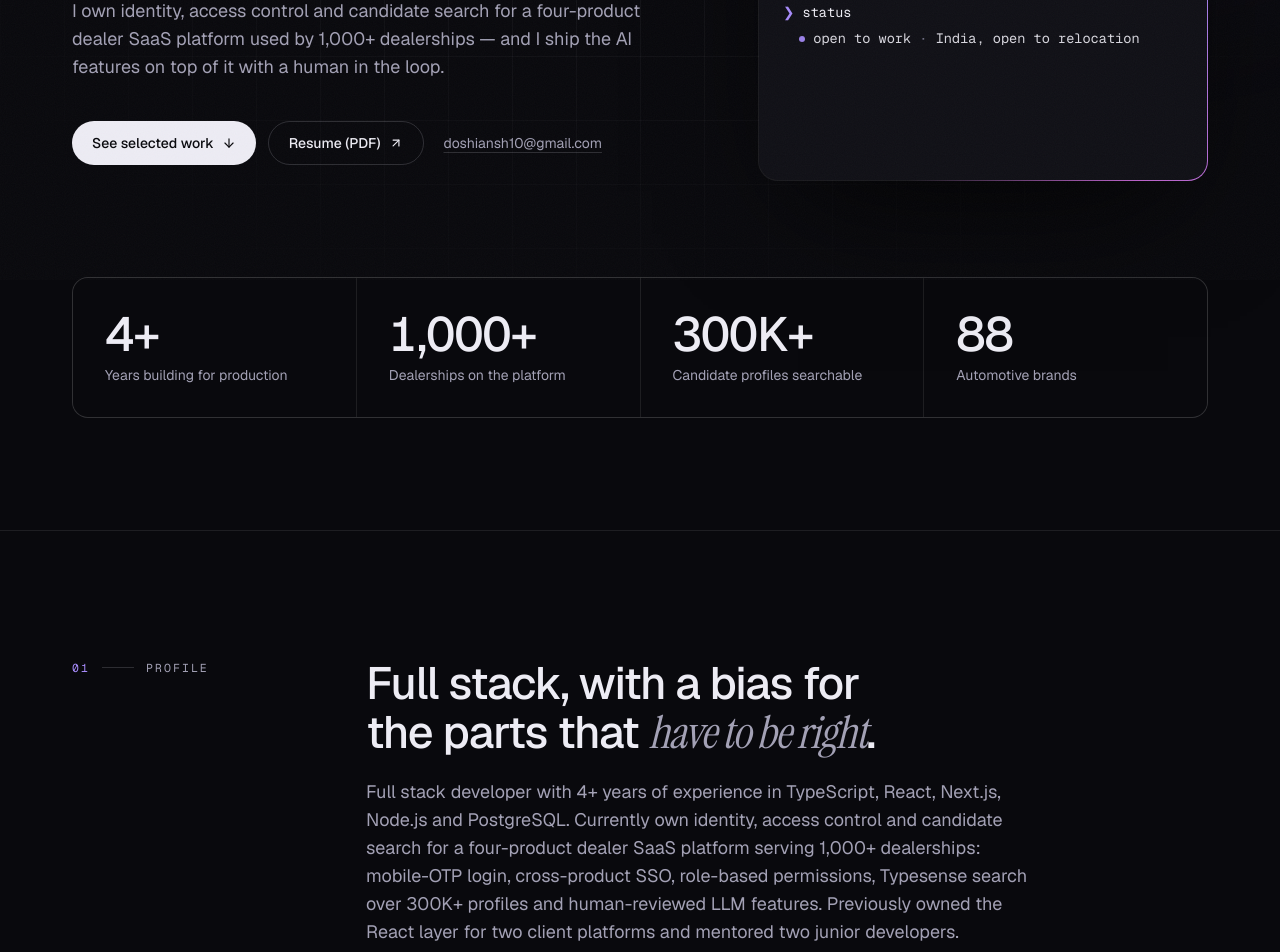
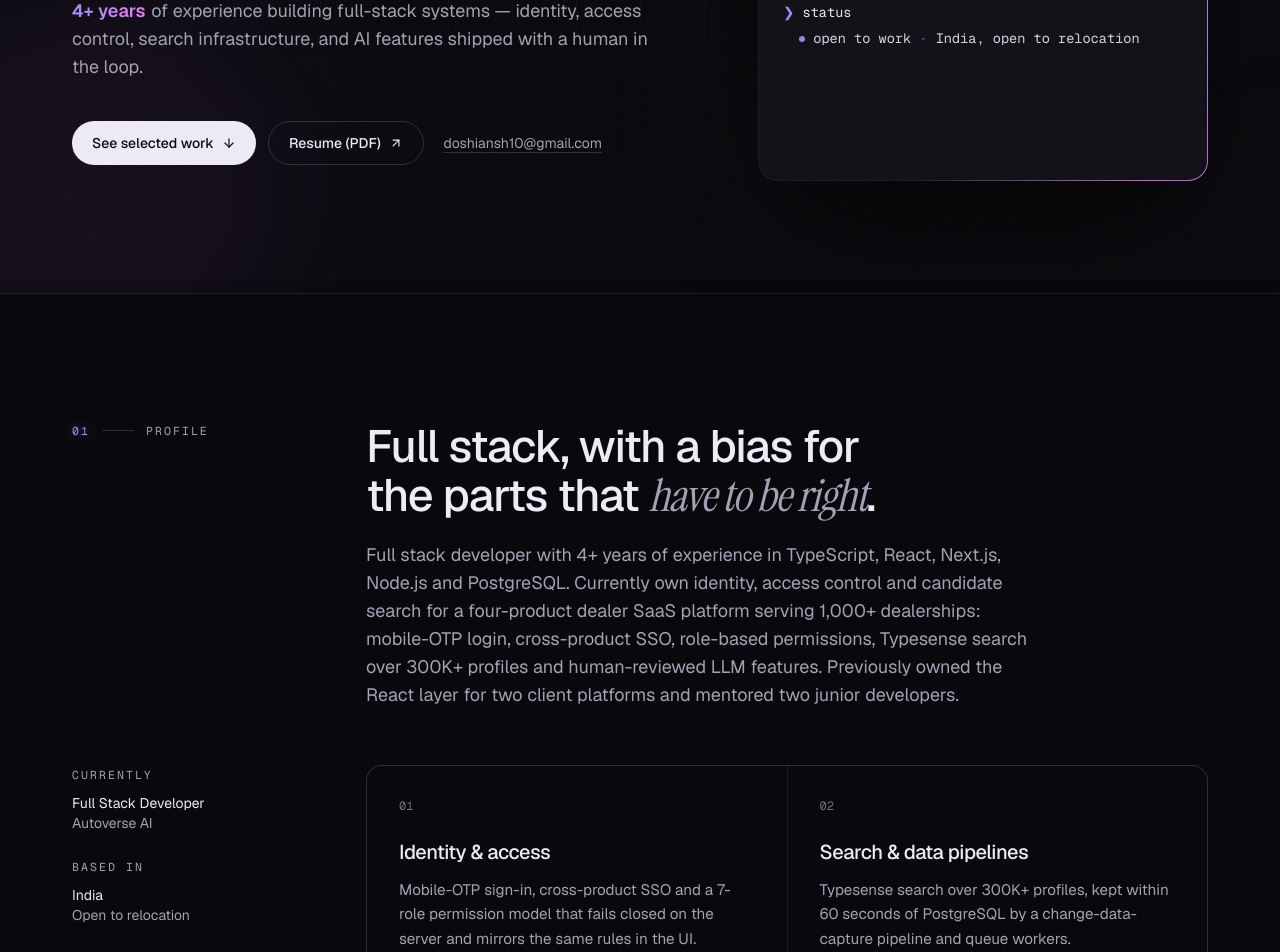
Before and after one commit to anshdoshi/portfolio-nextjs, a Next.js app: page / in a window 1280 px wide. Shown: the part 520-1472 px from the top of the page. Built offline with nearby package versions, Linux system fonts and the light colour scheme.

Commit message:
changes added

```diff
--- a/app/globals.css
+++ b/app/globals.css
@@ -109,11 +109,11 @@
     z-index: -1;
     border-radius: inherit;
     opacity: 0;
-    transition: opacity 0.4s ease;
+    transition: opacity 0.5s ease;
     background: radial-gradient(
-      420px circle at var(--mx, 50%) var(--my, 50%),
-      rgb(var(--signal) / 0.075),
-      transparent 60%
+      480px circle at var(--mx, 50%) var(--my, 50%),
+      rgb(var(--signal) / 0.09),
+      transparent 65%
     );
     pointer-events: none;
   }
@@ -132,6 +132,30 @@
     }
   }
 
+  /* Ambient orb float */
+  @keyframes float {
+    0%, 100% { transform: translate3d(0, 0, 0) scale(1); }
+    33%       { transform: translate3d(10px, -18px, 0) scale(1.03); }
+    66%       { transform: translate3d(-8px, 10px, 0) scale(0.97); }
+  }
+  .animate-float     { animation: float 14s ease-in-out infinite; }
+  .animate-float-alt { animation: float 18s ease-in-out infinite reverse; }
+
+  /* Timeline dot ring pulse */
+  @keyframes ring-pulse {
+    0%   { box-shadow: 0 0 0 0   rgb(var(--signal) / 0.55); }
+    70%  { box-shadow: 0 0 0 10px rgb(var(--signal) / 0); }
+    100% { box-shadow: 0 0 0 0   rgb(var(--signal) / 0); }
+  }
+  .ring-pulse { animation: ring-pulse 2.6s ease-out infinite; }
+
+  /* Magnetic button: translate driven by --dx / --dy set from JS */
+  [data-magnetic] {
+    transform: translate(var(--dx, 0px), var(--dy, 0px));
+    transition: transform 0.4s cubic-bezier(0.16, 1, 0.3, 1);
+    will-change: transform;
+  }
+
   /* Scroll reveal: only hidden once JS has marked <html class="js">, so no-JS visitors see everything */
   .js [data-reveal] {
     opacity: 0;
@@ -140,6 +164,25 @@
     transition-delay: var(--d, 0ms);
   }
   .js [data-reveal].is-visible {
+    opacity: 1;
+    transform: none;
+  }
+
+  /* Directional reveal variants */
+  .js [data-reveal="left"] {
+    opacity: 0;
+    transform: translate3d(-32px, 0, 0);
+    transition: opacity 0.9s cubic-bezier(0.16, 1, 0.3, 1), transform 0.9s cubic-bezier(0.16, 1, 0.3, 1);
+    transition-delay: var(--d, 0ms);
+  }
+  .js [data-reveal="right"] {
+    opacity: 0;
+    transform: translate3d(32px, 0, 0);
+    transition: opacity 0.9s cubic-bezier(0.16, 1, 0.3, 1), transform 0.9s cubic-bezier(0.16, 1, 0.3, 1);
+    transition-delay: var(--d, 0ms);
+  }
+  .js [data-reveal="left"].is-visible,
+  .js [data-reveal="right"].is-visible {
     opacity: 1;
     transform: none;
   }
@@ -305,6 +348,19 @@
     [data-tilt] {
       transform: none !important;
     }
+    .animate-float,
+    .animate-float-alt,
+    .ring-pulse {
+      animation: none !important;
+    }
+    [data-magnetic] {
+      transform: none !important;
+    }
+    .js [data-reveal="left"],
+    .js [data-reveal="right"] {
+      opacity: 1;
+      transform: none;
+    }
   }
 
   /* Print (used by /resume) */
@@ -328,6 +384,11 @@
     color: transparent;
     padding-right: 0.08em; /* keeps the italic overhang from clipping */
   }
+
+  /* Signal glow text — used on section index numbers */
+  .text-signal-glow {
+    text-shadow: 0 0 12px rgb(var(--signal) / 0.6), 0 0 30px rgb(var(--signal) / 0.2);
+  }
 }
 
 /* Film-grain noise overlay (static SVG, no JS) */
--- a/components/sections/About.tsx
+++ b/components/sections/About.tsx
@@ -20,7 +20,7 @@ export default function About() {
         />
 
         <div className="mt-14 grid gap-10 md:grid-cols-12">
-          <div className="md:col-span-3" data-reveal>
+          <div className="md:col-span-3" data-reveal="left">
             <dl className="space-y-6 text-sm">
               <div>
                 <dt className="eyebrow">Currently</dt>
@@ -74,7 +74,7 @@ export default function About() {
               AI features that a human approves first.
             </p>
           </div>
-          <div className="md:col-span-7 lg:col-span-5" data-reveal style={delay(1)}>
+          <div className="md:col-span-7 lg:col-span-5" data-reveal="right" style={delay(1)}>
             <SystemFlow />
           </div>
         </div>
--- a/components/sections/Contact.tsx
+++ b/components/sections/Contact.tsx
@@ -16,6 +16,10 @@ export default function Contact() {
   return (
     <section id="contact" aria-labelledby="contact-title" className="relative overflow-hidden border-t border-line py-24 sm:py-32">
       <div className="grid-backdrop pointer-events-none absolute inset-0 -z-10" aria-hidden />
+      <div
+        className="animate-float pointer-events-none absolute -top-32 right-[-5%] -z-10 h-[480px] w-[480px] rounded-full bg-signal/[0.08] blur-[120px]"
+        aria-hidden
+      />
       <div className="page-x">
         <p data-reveal className="eyebrow flex items-center gap-3">
           <span className="text-signal">07</span>
--- a/components/sections/Experience.tsx
+++ b/components/sections/Experience.tsx
@@ -24,7 +24,7 @@ export default function Experience() {
               <li key={job.company} className="relative pl-8 sm:pl-12">
                 <span
                   aria-hidden
-                  className="absolute left-0 top-2 h-[9px] w-[9px] -translate-x-1/2 rounded-full border border-signal bg-ink"
+                  className="ring-pulse absolute left-0 top-2 h-[9px] w-[9px] -translate-x-1/2 rounded-full border border-signal bg-ink"
                 />
                 <div data-reveal className="flex flex-col gap-1 sm:flex-row sm:items-baseline sm:justify-between sm:gap-6">
                   <h3 className="text-2xl font-medium tracking-tight text-fg">
--- a/components/sections/Hero.tsx
+++ b/components/sections/Hero.tsx
@@ -1,8 +1,7 @@
 import { FiArrowDown, FiArrowUpRight } from "react-icons/fi";
-import { person, site, stats } from "@/content/profile";
+import { person, site } from "@/content/profile";
 import { ButtonLink } from "@/components/ui/primitives";
 import TerminalCard from "@/components/visuals/TerminalCard";
-import CountUp from "@/components/ui/CountUp";
 
 const headline: { text: string; accent?: boolean }[][] = [
   [{ text: "I" }, { text: "build" }, { text: "the" }, { text: "systems" }],
@@ -18,8 +17,13 @@ export default function Hero() {
       className="relative overflow-hidden pb-20 pt-[calc(var(--nav-h)+3.5rem)] sm:pb-24 lg:pb-28 lg:pt-[calc(var(--nav-h)+5rem)]"
     >
       <div className="grid-backdrop pointer-events-none absolute inset-0 -z-10" aria-hidden />
+      {/* Animated ambient orbs */}
       <div
-        className="pointer-events-none absolute -top-40 right-[-10%] -z-10 h-[560px] w-[560px] rounded-full bg-signal/[0.10] blur-[130px]"
+        className="animate-float pointer-events-none absolute -top-40 right-[-10%] -z-10 h-[560px] w-[560px] rounded-full bg-signal/[0.10] blur-[130px]"
+        aria-hidden
+      />
+      <div
+        className="animate-float-alt pointer-events-none absolute bottom-[-10%] left-[-8%] -z-10 h-[400px] w-[400px] rounded-full bg-signal-2/[0.07] blur-[110px]"
         aria-hidden
       />
 
@@ -52,16 +56,21 @@ export default function Hero() {
           </h1>
 
           <p className="fade-in mt-8 max-w-xl text-base leading-relaxed text-muted sm:text-lg" style={{ ["--d" as string]: "650ms" }}>
+            <span className="text-accent-gradient font-semibold">{person.heroLedeAccent}</span>
             {person.heroLede}
           </p>
 
           <div className="fade-in mt-10 flex flex-wrap items-center gap-3" style={{ ["--d" as string]: "780ms" }}>
+            <span data-magnetic>
               <ButtonLink href="#projects" icon={<FiArrowDown aria-hidden />}>
                 See selected work
               </ButtonLink>
+            </span>
+            <span data-magnetic>
               <ButtonLink href={site.resumePdf} external variant="ghost" icon={<FiArrowUpRight aria-hidden />}>
                 Resume (PDF)
               </ButtonLink>
+            </span>
             <a
               href={`mailto:${person.email}`}
               className="inline-flex min-h-[44px] items-center px-2 text-sm text-muted underline decoration-line-strong underline-offset-4 transition-colors hover:text-fg hover:decoration-signal"
@@ -75,24 +84,6 @@ export default function Hero() {
           <TerminalCard />
         </div>
       </div>
-
-      <div className="page-x mt-20 lg:mt-24">
-        <dl className="grid grid-cols-2 gap-px overflow-hidden rounded-2xl border border-line bg-line lg:grid-cols-4">
-          {stats.map((s, i) => (
-            <div
-              key={s.label}
-              data-reveal
-              style={{ ["--d" as string]: `${i * 80}ms` }}
-              className="flex flex-col bg-ink p-5 sm:p-6 lg:p-8"
-            >
-              <dt className="order-2 mt-2 text-sm leading-snug text-muted">{s.label}</dt>
-              <dd className="order-1 text-4xl font-medium tracking-tight text-fg sm:text-5xl">
-                <CountUp value={s.value} />
-              </dd>
-            </div>
-          ))}
-        </dl>
-      </div>
     </section>
   );
 }
--- a/components/ui/primitives.tsx
+++ b/components/ui/primitives.tsx
@@ -29,7 +29,7 @@ export function SectionHeading({
     <header className={cn("grid gap-6 md:grid-cols-12 md:gap-10", className)}>
       <div className="md:col-span-3" data-reveal>
         <p className="eyebrow flex items-center gap-3">
-          <span className="text-signal">{index}</span>
+          <span className="text-signal text-signal-glow">{index}</span>
           <span className="h-px w-8 bg-line-strong" aria-hidden />
           {eyebrow}
         </p>
@@ -52,7 +52,7 @@ export function Chip({ children, className }: { children: ReactNode; className?:
   return (
     <span
       className={cn(
-        "inline-flex items-center rounded-full border border-line px-2.5 py-1 font-mono text-[0.7rem] leading-none tracking-wide text-muted",
+        "inline-flex items-center rounded-full border border-line px-2.5 py-1 font-mono text-[0.7rem] leading-none tracking-wide text-muted transition-[border-color,color,box-shadow] duration-300 hover:border-signal/40 hover:text-fg hover:shadow-[0_0_10px_-2px_rgb(var(--signal)/0.25)]",
         className,
       )}
     >
--- a/content/profile.ts
+++ b/content/profile.ts
@@ -29,8 +29,9 @@ export const person = {
   },
   summary:
     "Full stack developer with 4+ years of experience in TypeScript, React, Next.js, Node.js and PostgreSQL. Currently own identity, access control and candidate search for a four-product dealer SaaS platform serving 1,000+ dealerships: mobile-OTP login, cross-product SSO, role-based permissions, Typesense search over 300K+ profiles and human-reviewed LLM features. Previously owned the React layer for two client platforms and mentored two junior developers.",
+  heroLedeAccent: "4+ years",
   heroLede:
-    "I own identity, access control and candidate search for a four-product dealer SaaS platform used by 1,000+ dealerships — and I ship the AI features on top of it with a human in the loop.",
+    " of experience building full-stack systems — identity, access control, search infrastructure, and AI features shipped with a human in the loop.",
 };
 
 export const stats = [
@@ -88,7 +89,7 @@ export const experience: Experience[] = [
     start: "Jun 2025",
     end: "Present",
     summary:
-      "Own identity, access control and candidate search across a four-product dealer SaaS platform serving 1,000+ dealerships, 88 automotive brands and 300K+ candidate profiles in 28 states and union territories.",
+      "Own identity, access control and candidate search across a four-product dealer SaaS platform serving 1,000+ dealerships and 300K+ candidate profiles in 28 states and union territories.",
     bullets: [
       "Replaced three incompatible login systems (passwords, Keycloak and per-product OTP) with a single mobile-OTP identity layer, with per-code attempt limits and lockout after repeated failed sign-ins.",
       "Fixed an intermittent cross-product SSO failure: a meta refresh raced a location.assign() call and replayed single-use handoff codes. Found it in 4,000+ production auth codes over 30 days (up to 48% unused on one portal).",
```
Also changed, not shown: components/sections/Skills.tsx (+8 -2 lines), components/ui/Interactions.tsx (+33 -1 lines). Lines whose indentation alone changed are shown as unchanged.
